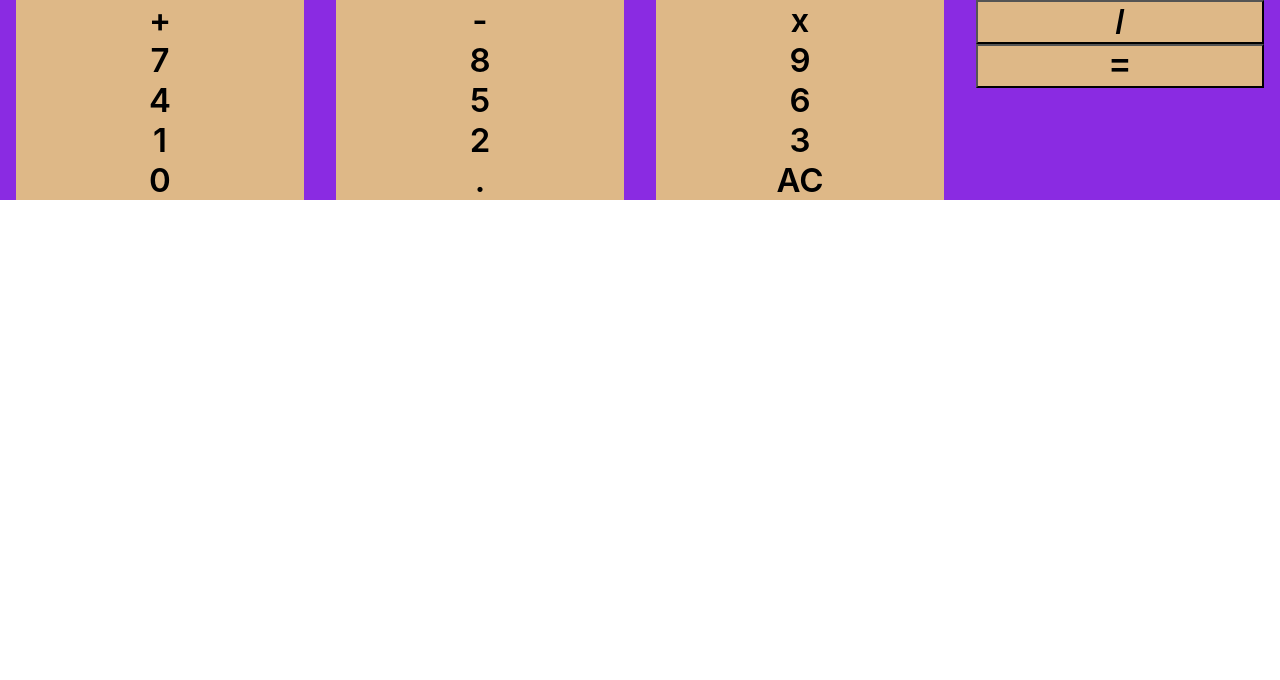
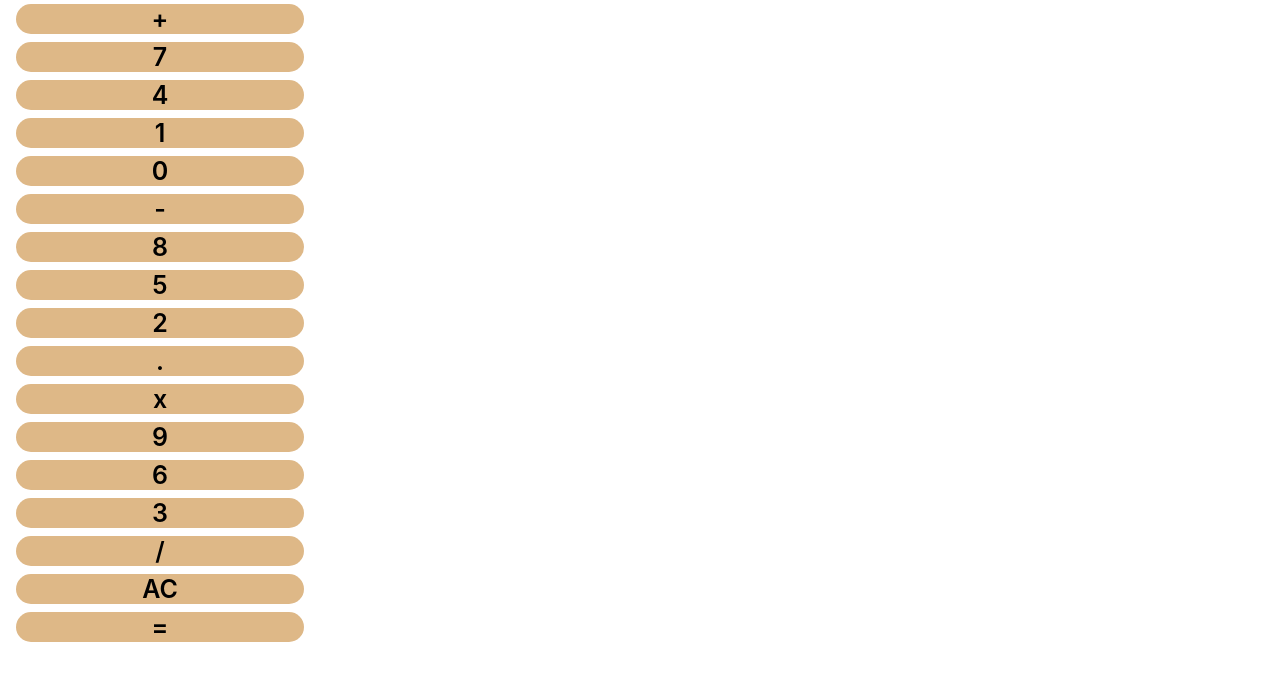
Before and after one commit to AjinkyaPradhan1/Calculator, a React (Create React App) app: page / in a window 1280 px wide. Shown: the top 680 px of the page. Built offline with nearby package versions, Linux system fonts and the light colour scheme.

Commit message:
css Updated

```diff
--- a/src/App.css
+++ b/src/App.css
@@ -31,10 +31,10 @@
   }
   .calc_button{
     display: flex;
-    flex-direction: column;
+    flex-direction: row;
     width: 100%;
     height: 60%;
     flex-grow: 3;
-    background-color: transparent;
+    background-color: blueviolet;
   }
 }
--- a/src/App.js
+++ b/src/App.js
@@ -1,4 +1,5 @@
 import './App.css';
+import './Button.css';
 import { useState } from 'react';
 import Button from './Button';
 import OutputSection from './OutputSection';
@@ -18,7 +19,38 @@ function App() {
           <OutputSection/>
         </div>
         <div className='calc_button'>
-          <Button />
+
+            <div className="bt_col1">
+              <Button symbol="+"/>
+              <Button symbol="7"/>
+              <Button symbol="4"/>
+              <Button symbol="1"/>
+              <Button symbol="0"/>
+            </div>
+
+            <div className="bt_col2">
+              <Button symbol="-"/>
+              <Button symbol="8"/>
+              <Button symbol="5"/>
+              <Button symbol="2"/>
+              <Button symbol="."/>
+            </div>
+
+            <div className="bt_col3">
+              <Button symbol="x"/>
+              <Button symbol="9"/>
+              <Button symbol="6"/>
+              <Button symbol="3"/>
+              <Button symbol="/"/>
+            </div>
+
+            <div className="bt_col4">
+              <Button className="btClear" symbol="AC"/>
+              <Button className="btEnter" symbol="="/>
+
+            </div>
+
+
         </div>
       </div>
     </div>
--- a/src/Button.css
+++ b/src/Button.css
@@ -115,3 +115,20 @@
     font-size:200% ;
     font-weight: 600;
 }
+
+.bt_main{
+    background-color: burlywood;
+    gap: 10px;
+    display: flex;
+    align-items: center;
+    justify-content: space-around;
+    font-size: 25px;
+    font-weight: 600;
+    border-radius: 60px;
+    width: 90%;
+    margin-bottom: 4px;
+    margin-top: 4px;
+    margin-right: 4px;
+    margin-left: 4px;
+
+}
--- a/src/Button.js
+++ b/src/Button.js
@@ -2,18 +2,12 @@ import React from "react";
 import './Button.css'
 import { useState } from "react";
 
-const Button = ({handleClick})=>{
-    const [text,setText] = useState("");
-    const [result,setResult] = useState("");
-
-    const addToText = (val) => {
-        setText((text)=>[...text,val+""]);
-      };
+const Button = ({symbol})=>{
     return(
         <div className="bt_main">
-
-            <div className="bt_col1">
-                <div className="bt_col1_row1" value={"+"} onClick={e => addToText(e, "+")}>+</div>
+            {symbol}
+            {/* <div className="bt_col1">
+                <div className="bt_col1_row1">+</div>
                 <div className="bt_col1_row2">7</div>
                 <div className="bt_col1_row3">4</div>
                 <div className="bt_col1_row4">1</div>
@@ -39,7 +33,7 @@ const Button = ({handleClick})=>{
             <div className="bt_col4">
                 <button className="bt_col1_row5">/</button>
                 <button className="btEnter">=</button>
-            </div>
+            </div>            */}
         </div>
     );
 }
```
